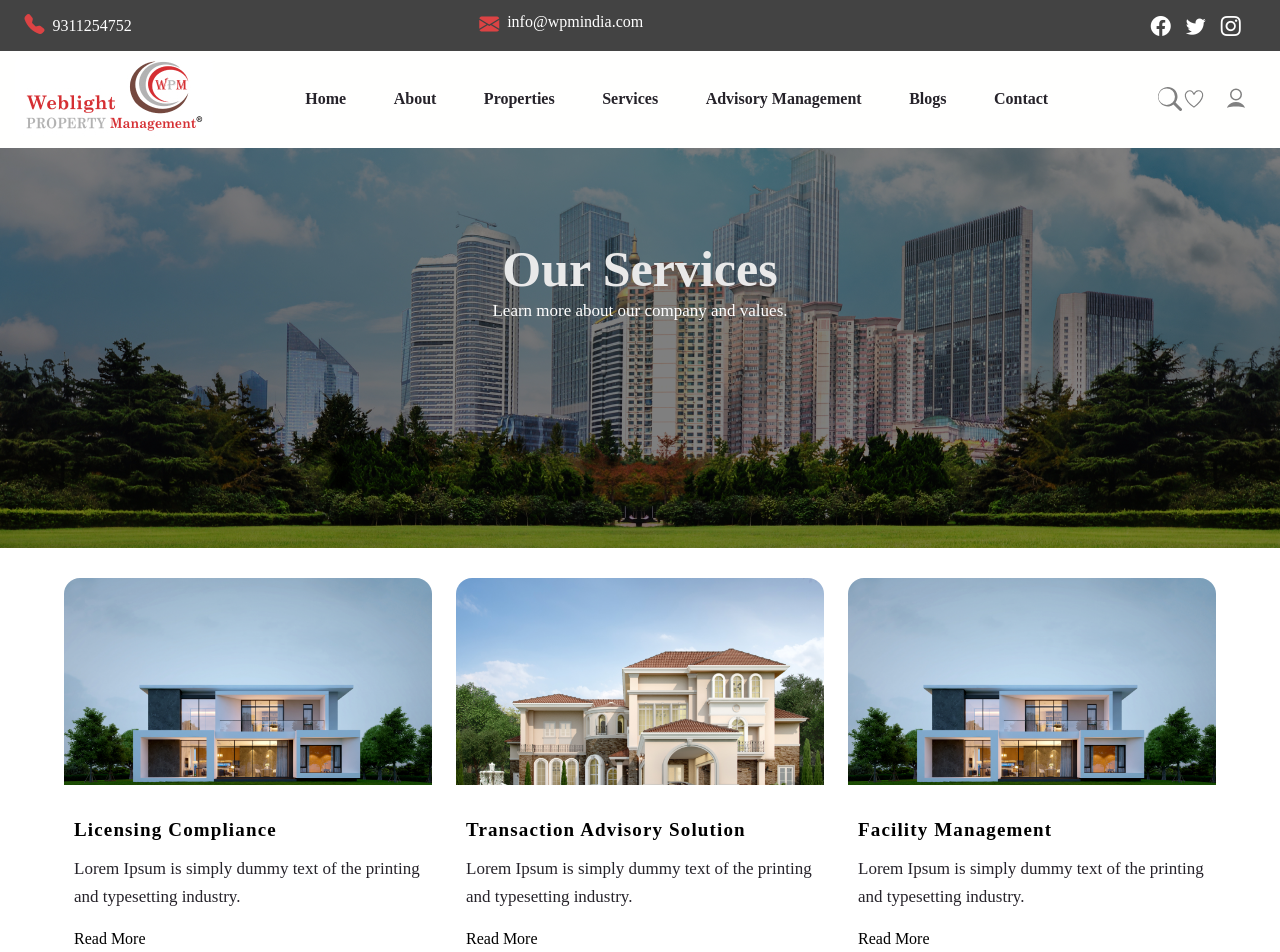
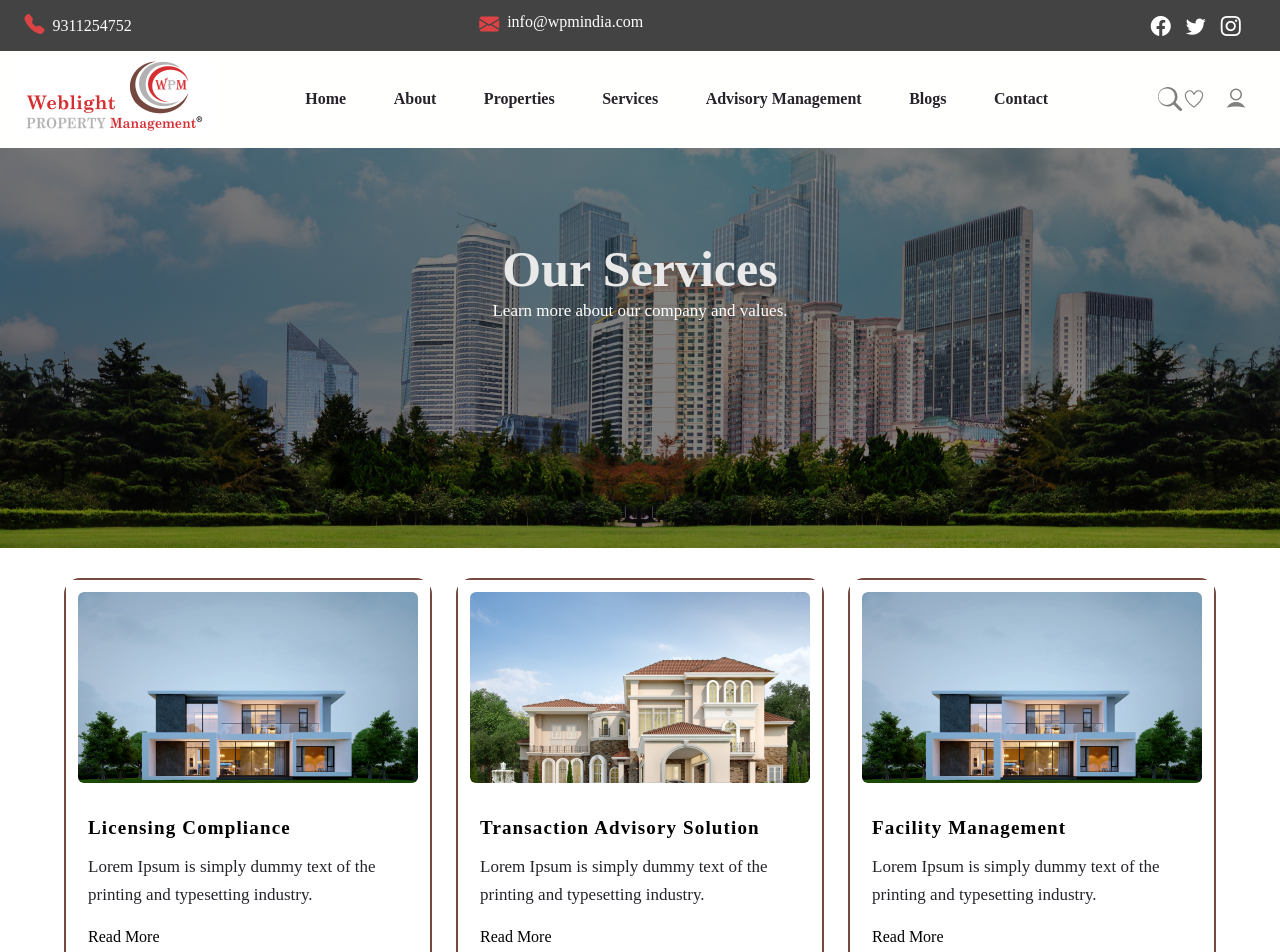
Before and after one commit to sh434/newWeB, a React (Create React App) app: page /service in a window 1280 px wide. Shown: the top 952 px of the page. Built offline with nearby package versions, Linux system fonts and the light colour scheme.

Commit message:
"chage the card "

```diff
--- a/src/pages/ServiceOverview/Services.css
+++ b/src/pages/ServiceOverview/Services.css
@@ -20,7 +20,15 @@ article a::after {
   content: "";
 }
 
-
+.article-wrapper {
+  box-shadow: 0 4px 8px rgba(0, 0, 0, 0.1);
+  border: 2px solid #754940;
+  padding: 12px;
+}
+figure {
+  margin: 0 0 1rem;
+  border-radius: 6px;
+}
 article h2 {
   /* margin: 0 0 18px 0; */
   /* font-family: "Bebas Neue", cursive; */
@@ -150,6 +158,7 @@ article:has(:hover, :focus) {
   line-height: 2.5rem;
   margin-bottom: 1.5rem;
 }
+
 @media only screen and (min-width: 768px) {
   .services__details--title {
     font-size: 2.5rem;
@@ -157,6 +166,7 @@ article:has(:hover, :focus) {
     margin-bottom: 2rem;
   }
 }
+
 @media only screen and (min-width: 1200px) {
   .services__details--title {
     font-size: 2.8rem;
@@ -177,16 +187,19 @@ article:has(:hover, :focus) {
 .services__details--info {
   gap: 4rem;
 }
+
 @media only screen and (min-width: 1200px) {
   .services__details--info {
     gap: 4rem;
   }
 }
+
 @media only screen and (max-width: 767px) {
   .services__details--info {
     flex-direction: column;
     gap: 2.5rem;
   }
+
   .services__details--info.mb-40 {
     margin-bottom: 2.5rem;
   }
@@ -195,6 +208,7 @@ article:has(:hover, :focus) {
 .services__details--info__thumbnail {
   width: 100%;
 }
+
 @media only screen and (min-width: 768px) {
   .services__details--info__thumbnail {
     width: 42%;
@@ -204,6 +218,7 @@ article:has(:hover, :focus) {
 .services__details--info__content {
   width: 100%;
 }
+
 @media only screen and (min-width: 768px) {
   .services__details--info__content {
     width: 58%;
@@ -215,6 +230,7 @@ article:has(:hover, :focus) {
   text-transform: uppercase;
   margin-bottom: 1.5rem;
 }
+
 @media only screen and (min-width: 1200px) {
   .services__details--info__title {
     font-size: 2.2rem;
@@ -227,6 +243,7 @@ article:has(:hover, :focus) {
   line-height: 2.8rem;
   margin-bottom: 2rem;
 }
+
 @media only screen and (min-width: 1200px) {
   .services__details--info__desc {
     line-height: 3rem;
@@ -239,9 +256,11 @@ article:has(:hover, :focus) {
     margin-bottom: 2.8rem;
   }
 }
+
 .services__details--info__ui-content li:last-child {
   margin-bottom: 0;
 }
+
 .services__details--info__ui-content li svg {
   color: var(--color-hover);
   margin-right: 1rem;
@@ -250,6 +269,7 @@ article:has(:hover, :focus) {
 .services__categories--items {
   margin-bottom: 1.5rem;
 }
+
 .services__categories--items:last-child {
   margin-bottom: 0;
 }
@@ -258,14 +278,17 @@ article:has(:hover, :focus) {
 .services__widget--step {
   margin-bottom: 4rem;
 }
+
 .services__widget--step:last-child {
   margin-bottom: 0;
 }
+
 .services__widget--step.timing {
   padding: 2rem;
   border: 1px solid var(--color-border);
   border-radius: 1rem;
 }
+
 @media only screen and (min-width: 576px) {
   .services__widget--step.timing {
     padding: 3rem;
@@ -277,6 +300,7 @@ article:has(:hover, :focus) {
   border-bottom: 1px solid var(--color-border);
   margin-bottom: 3rem;
 }
+
 .widget__timing--list:last-child {
   margin-bottom: 0;
 }
@@ -304,6 +328,7 @@ article:has(:hover, :focus) {
     margin-top: 7rem;
   }
 }
+
 @media only screen and (max-width: 767px) {
   .services__widget {
     margin-top: 6rem;
```
Lines whose indentation alone changed are shown as unchanged.
